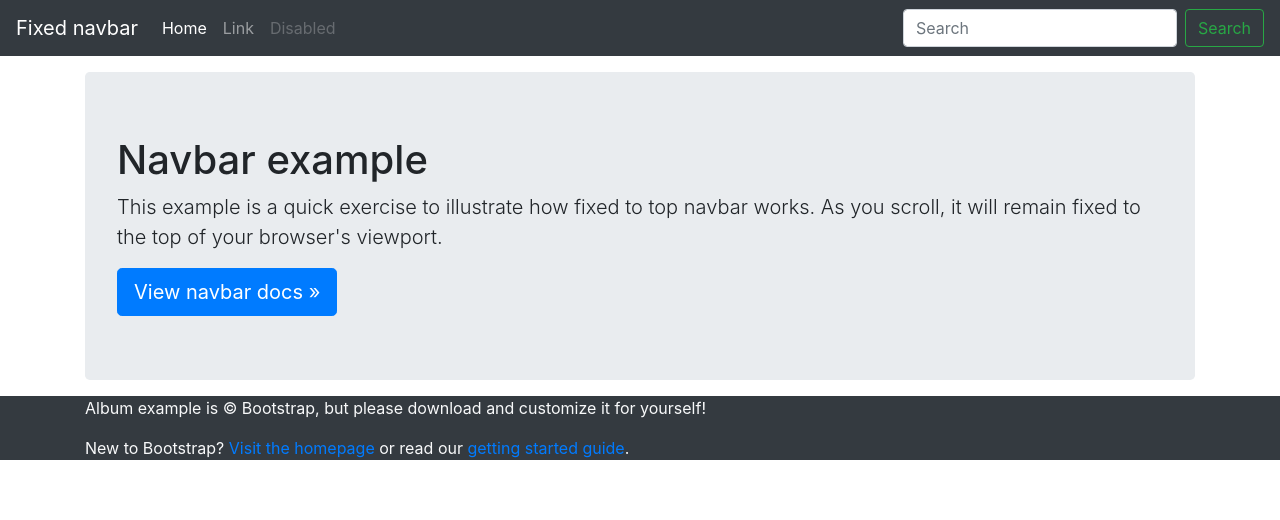
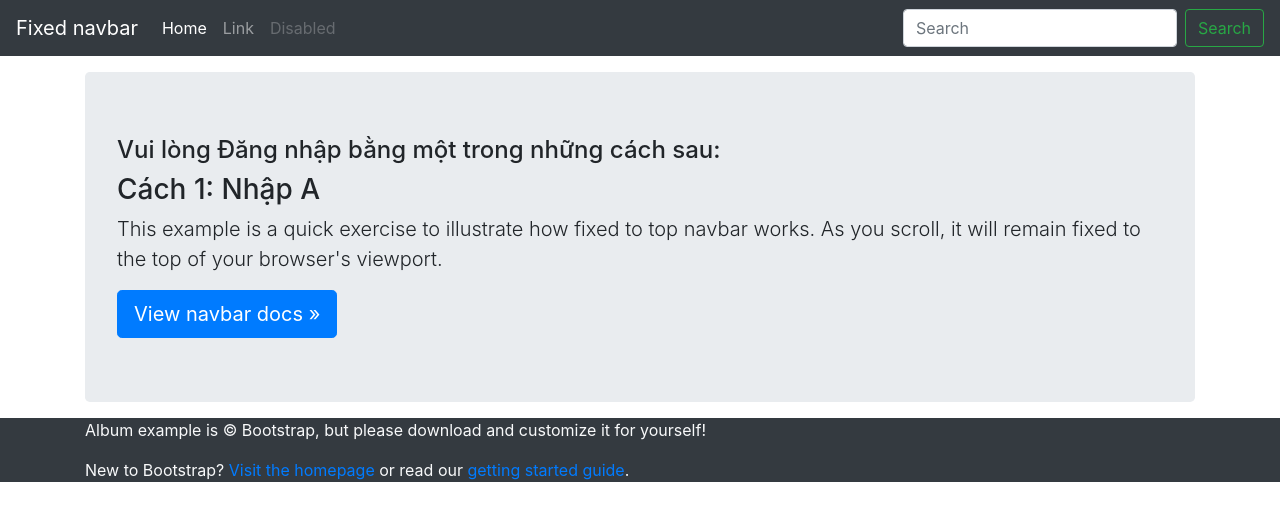
Before and after one commit to nhantran0912/automation-vue, a Vue app: page /login in a window 1280 px wide. Shown: the top 520 px of the page. Built offline with nearby package versions, Linux system fonts and the light colour scheme.

Commit message:
import login.vue

```diff
--- /dev/null
+++ b/src/components/authentication/login.vue
@@ -0,0 +1,19 @@
+<template>
+  <div class="jumbotron">
+    <h4>Vui lòng Đăng nhập bằng một trong những cách sau:</h4>
+    <h3>Cách 1: Nhập A</h3>
+    <p class="lead">This example is a quick exercise to illustrate how fixed to top navbar works. As you scroll, it will remain fixed to the top of your browser's viewport.</p>
+    <a class="btn btn-lg btn-primary" href="/" role="button">View navbar docs &raquo;</a>
+  </div>
+</template>
+
+<script>
+  export default {
+    name: 'HelloWorld',
+    data() {
+      return {
+        msg: 'Welcome to Your Vue.js App'
+      }
+    }
+  }
+</script>
--- a/src/router/index.js
+++ b/src/router/index.js
@@ -4,11 +4,17 @@ import Router from 'vue-router'
 Vue.use(Router)
 
 export default new Router({
+  mode: 'history',
   routes: [
     {
       path: '/',
       name: 'home',
       component: () => import('@/components/home/index.vue')
+    },
+    {
+      path: '/login',
+      name: 'login',
+      component: () => import('@/components/authentication/login.vue')
     }
   ]
 })
```
